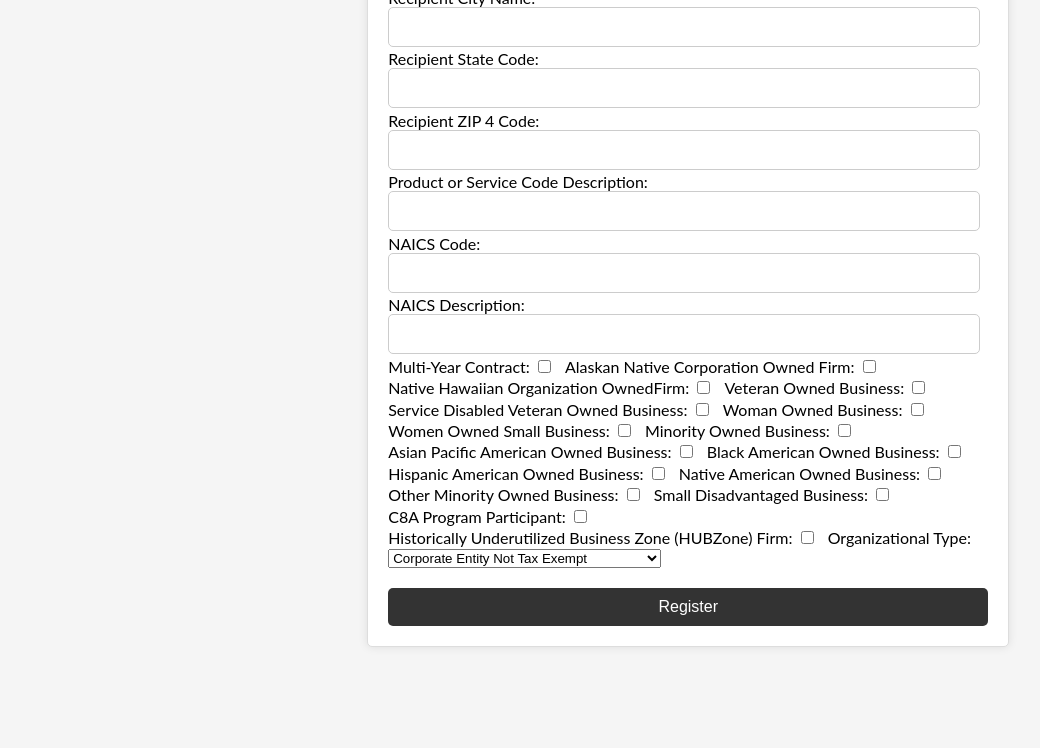
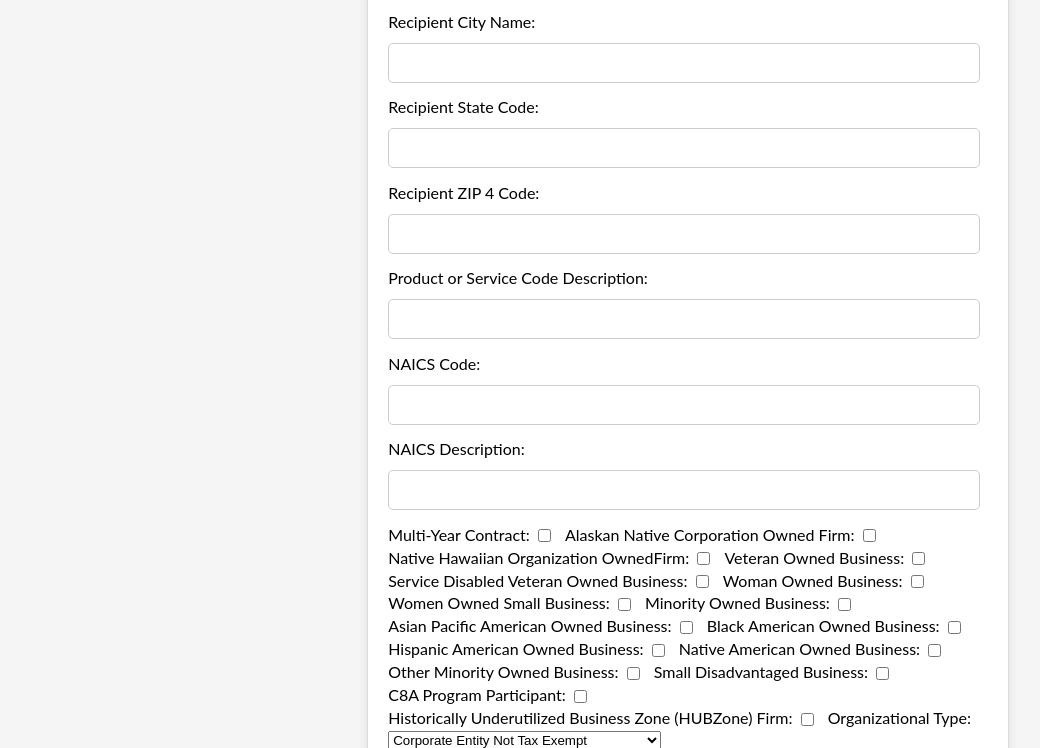
Before and after one commit to He7300/BitCamp2023, a plain HTML site: page templates/register.html in a window 1280 px wide. Shown: the part 167-915 px from the top of the page, without its empty margins (10-1050 px from the left). Before the commit the page ends 884 px from the top, so only its background shows below. Drawn offline with Linux system fonts and the light colour scheme.

Commit message:
register page

```diff
--- a/templates/register.html
+++ b/templates/register.html
@@ -41,6 +41,8 @@
 		}
 		input[type="text"] {
 			border: 1px solid #ccc;
+			margin-top: 2%;
+			margin-bottom: 2%;
 			border-radius: 5px;
 			font-size: 16px;
 			padding: 10px;
@@ -59,8 +61,8 @@
 			width: 100%;
 		}
 		input[type="checkbox"] {
-			padding: 10px;
-
+			padding: 20px;
+			margin-top: 1%;
 			display: inline-block;
 			margin-right: 10px;
 			vertical-align: middle;
```
